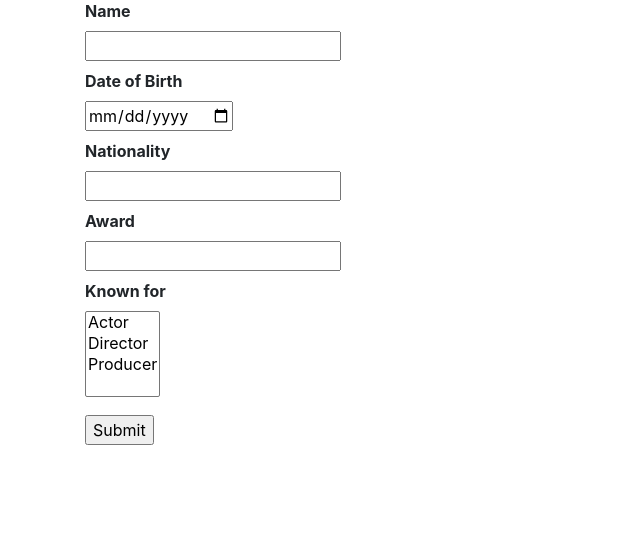
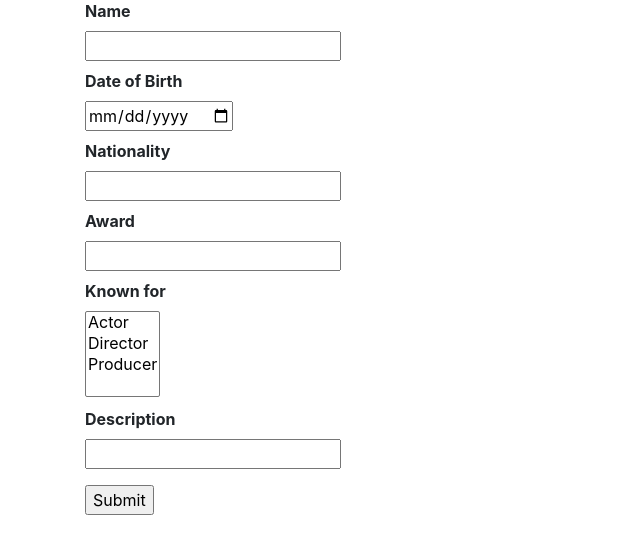
Before and after one commit to ElliotTuck/MovieDB, a Flask app: page /enter_person in a window 1280 px wide. Shown: the part 65-619 px from the top of the page, without its empty margins (0-640 px from the left). Run offline with Flask 2, Linux system fonts and the light colour scheme; some libraries are stand-ins or nearby versions.

Commit message:
Add person description

```diff
--- a/app/forms.py
+++ b/app/forms.py
@@ -30,6 +30,7 @@ class MovieEntryForm(Form):
 class PersonEntryForm(Form):
     name = StringField('Name', [validators.DataRequired()])
     date_of_birth = DateField('Date of Birth', [validators.Optional()])
+    description = StringField('Description', [validators.Optional()])
     nationality = StringField('Nationality',[validators.Optional()])
     award = StringField('Award',[validators.Optional()])
     job = SelectMultipleField('Known for', [validators.Optional()],
--- a/app/main.py
+++ b/app/main.py
@@ -72,7 +72,8 @@ def enter_person():
         awardString= form.award.data
         awards = re.split(', |,',awardString)
         jobs = form.job.data
-        insert_person(db, name, date_of_birth, nationalities, awards, jobs)
+        description = form.description.data
+        insert_person(db, name, date_of_birth, nationalities, awards, jobs, description)
         flash('Person information successfully entered.')
         return redirect(url_for('index'))
     return render_template('enter_person.html', form=form)
@@ -104,12 +105,10 @@ def show_movie_info(id_val):
 def show_person_info(id_val):
     person_info = get_person_info(db, id_val)
     person_nationality = get_person_nation(db, id_val)
-    print("hello")
     nationalities = []
     for row in person_nationality:
         nationalities.append(row.nationality.strip())
     nationalities_str = ", ".join(nationalities)
-    print("hello2")
     person_award = get_person_awards(db, id_val)
     awards = []
     for row in person_award:
--- a/app/queries.py
+++ b/app/queries.py
@@ -25,10 +25,11 @@ def insert_movie(db, name, release_date, duration, description, budget,
             id_val, genre)
         db.execute(query)
 
-def insert_person(db, name, date_of_birth, nationalities, awards, jobs):
+def insert_person(db, name, date_of_birth, nationalities, awards, jobs, description):
     date_of_birth = "'"+str(date_of_birth) + "'" if date_of_birth else 'NULL'
-    query = "INSERT INTO Person(Id, dateofbirth, name) VALUES (DEFAULT, {}, '{}')"\
-            "RETURNING Id".format(date_of_birth, name)
+    description = "'" + description + "'" if description != '' else 'NULL'
+    query = "INSERT INTO Person(Id, dateofbirth, name, description) VALUES (DEFAULT, {}, '{}',{})"\
+            "RETURNING Id".format(date_of_birth, name,description)
     result_set = db.execute(query)
     id_val = result_set.fetchone()[0]
     for nationality in nationalities:
@@ -46,6 +47,7 @@ def insert_person(db, name, date_of_birth, nationalities, awards, jobs):
                 db.execute("INSERT INTO director(id) VALUES({})".format(id_val))
             if job == 'Producer':
                 db.execute("INSERT INTO producer(id) VALUES({})".format(id_val))
+
 
 def person_like(db, search_str, role):
     query = "SELECT person.id, person.name From person, {} where {}.id = person.id AND LOWER(person.Name) LIKE '%%{}%%'".format(role,role,
--- a/app/templates/enter_person.html
+++ b/app/templates/enter_person.html
@@ -8,6 +8,7 @@
         {{ render_field(form.nationality) }}
         {{ render_field(form.award) }}
         {{ render_field(form.job) }}
+        {{ render_field(form.description) }}
     </dl>
     <input type=submit>
 </form>
```
